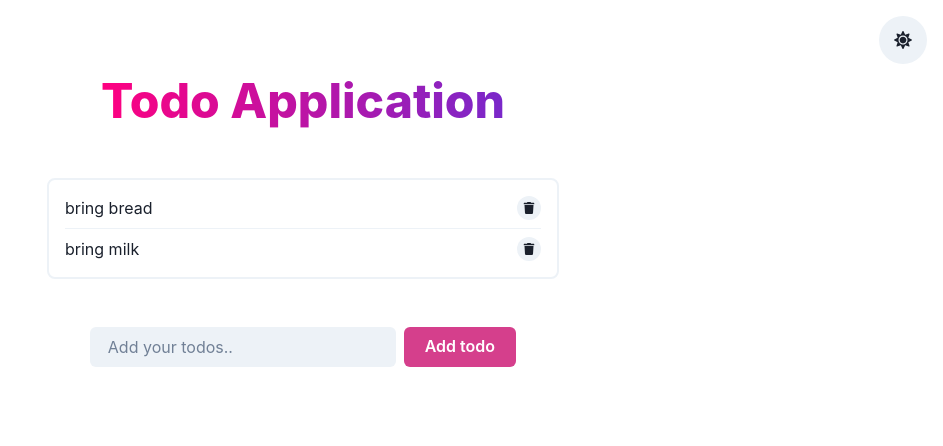
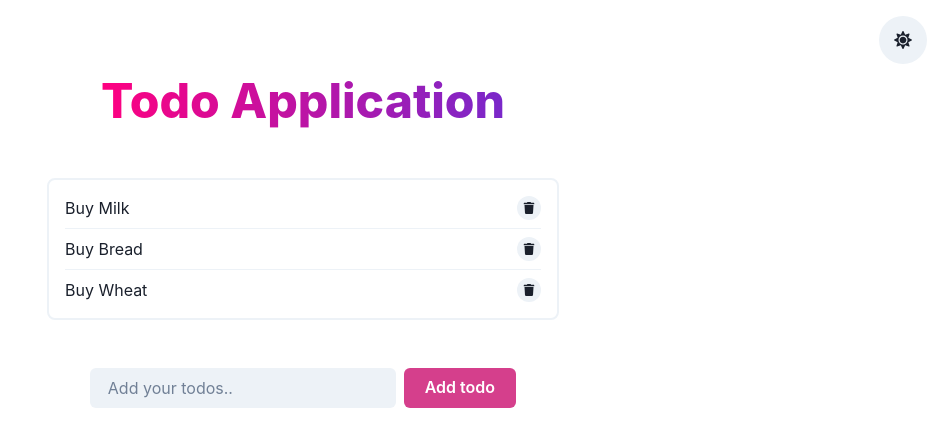
Before and after one commit to shoaibiqbal0/react-todo, a React (Create React App) app: page / in a window 1280 px wide. Shown: the top 446 px of the page, without its empty margins (337-1280 px from the left). Built offline with nearby package versions, Linux system fonts and the light colour scheme.

Commit message:
Add and Delete functionality added

```diff
--- a/src/App.js
+++ b/src/App.js
@@ -1,4 +1,4 @@
-import React from "react";
+import React, { useState } from "react";
 import { Heading } from "@chakra-ui/react";
 import { VStack, IconButton } from "@chakra-ui/react";
 import TodoList from "./components/TodoList";
@@ -6,6 +6,21 @@ import AddTodo from "./components/AddTodo";
 import { FaMoon, FaSun } from "react-icons/fa";
 
 function App() {
+  const [todos, setTodos] = useState(["Buy Milk", "Buy Bread", "Buy Wheat"]);
+
+  function addTodo(todo) {
+    setTodos((previousValue) => {
+      return [...previousValue, todo];
+    });
+  }
+
+  function toDelete(id) {
+    const newTodos = todos.filter((_, index) => {
+      return index !== id;
+    });
+    setTodos(newTodos);
+  }
+
   return (
     <VStack p="4">
       <IconButton
@@ -24,8 +39,8 @@ function App() {
       >
         Todo Application
       </Heading>
-      <TodoList />
-      <AddTodo />
+      <TodoList todos={todos} deleteItem={toDelete} />
+      <AddTodo onAdd={addTodo} />
     </VStack>
   );
 }
--- a/src/components/AddTodo.jsx
+++ b/src/components/AddTodo.jsx
@@ -1,18 +1,30 @@
 import { HStack, VStack } from "@chakra-ui/react";
 import { Input } from "@chakra-ui/react";
 import { Button } from "@chakra-ui/react";
-import React from "react";
+import React, { useState } from "react";
 
-function AddTodo() {
+function AddTodo(props) {
+  const [todo, setTodo] = useState("");
+
+  function handleChange(event) {
+    setTodo(event.target.value);
+  }
+
   function handleClick(event) {
+    props.onAdd(todo);
     event.preventDefault();
-    console.log("Hello!");
+    setTodo("");
   }
 
   return (
     <form onSubmit={handleClick}>
       <HStack pt="10">
-        <Input variant="filled" placeholder="Add your todos.." />
+        <Input
+          onChange={handleChange}
+          variant="filled"
+          placeholder="Add your todos.."
+          value={todo}
+        />
         <Button colorScheme="pink" px="8" type="submit">
           Add todo
         </Button>
--- a/src/components/TodoList.jsx
+++ b/src/components/TodoList.jsx
@@ -9,8 +9,11 @@ import {
 } from "@chakra-ui/react";
 import { FaTrash } from "react-icons/fa";
 
-function TodoList() {
-  const todos = ["bring bread", "bring milk"];
+function TodoList(props) {
+  function handleClick(index) {
+    props.deleteItem(index);
+  }
+
   return (
     <VStack
       divider={<StackDivider />}
@@ -22,8 +25,8 @@ function TodoList() {
       maxW={{ base: "90vw", sm: "80vw", lg: "50vw", xl: "40vw" }}
       alignItems="stretch"
     >
-      {todos.map((todo, index) => (
-        <HStack key={index}>
+      {props.todos.map((todo, index) => (
+        <HStack key={index} id={index}>
           <Text>{todo}</Text>
           <Spacer />
           <IconButton
@@ -31,6 +34,7 @@ function TodoList() {
             icon={<FaTrash />}
             isRound={true}
             size="xs"
+            onClick={() => handleClick(index)}
           />
         </HStack>
       ))}
```
